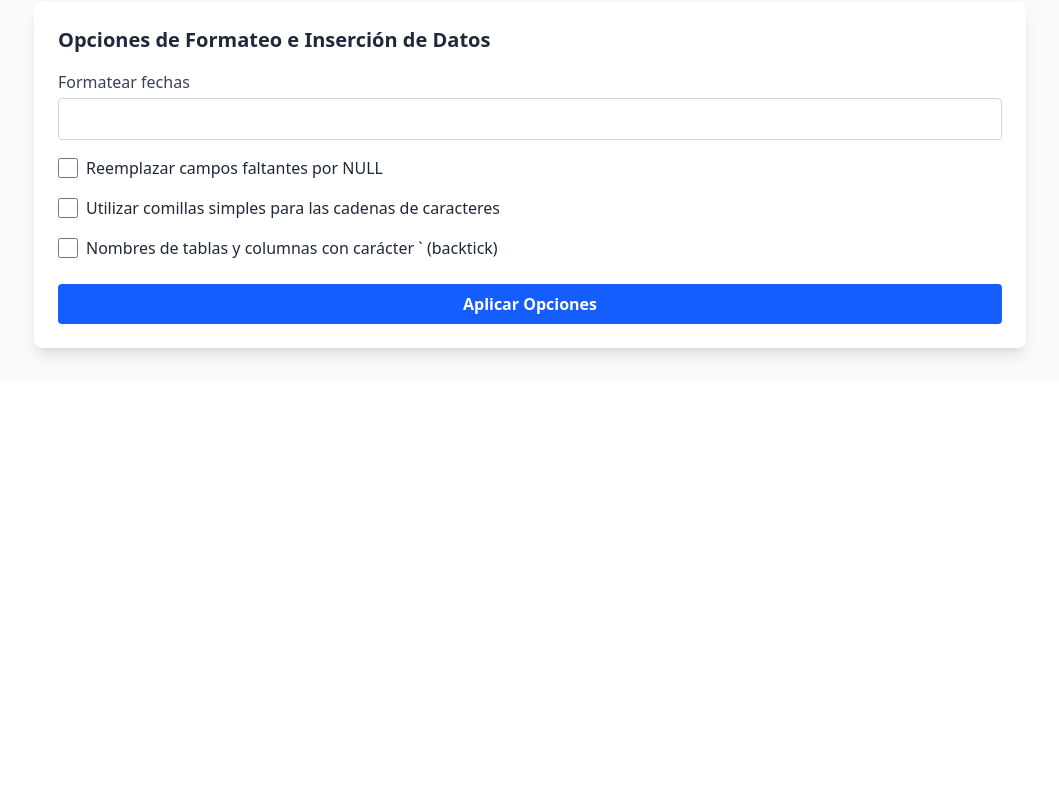
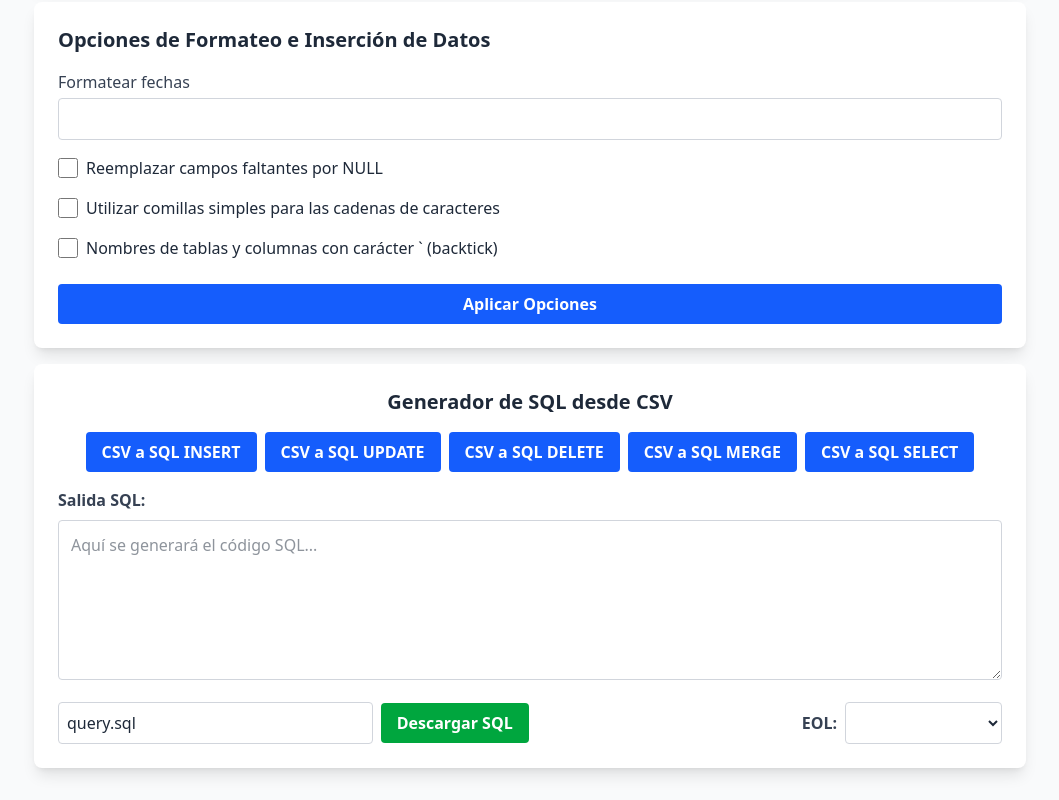
Before and after one commit to Fhernd/proy10_convertidor_csv_sql, a Vue app: page / in a window 1280 px wide. Shown: the part 2425-3225 px from the top of the page, without its empty margins (110-1169 px from the left). Before the commit the page ends 2805 px from the top, so only its background shows below. Built offline with nearby package versions, Linux system fonts and the light colour scheme; the HTML template or start-up script is replaced by a standard one.

Commit message:
Uso del componente SalidaSQL. Modificación de los controles de la tercera fila de ese componente.

```diff
--- a/src/App.vue
+++ b/src/App.vue
@@ -47,6 +47,8 @@
       <OpcionesInsert />
 
       <OpcionesFormato />
+
+      <SalidaSQL />
     </main>
   </div>
 </template>
@@ -60,6 +62,7 @@ import OpcionesSalida from "./components/OpcionesSalida.vue";
 import OpcionesSalidaTabla from "./components/OpcionesSalidaTabla.vue";
 import OpcionesInsert from "./components/OpcionesInsert.vue";
 import OpcionesFormato from "./components/OpcionesFormato.vue";
+import SalidaSQL from "./components/SalidaSQL.vue";
 </script>
 
 <style scoped>
--- a/src/components/SalidaSQL.vue
+++ b/src/components/SalidaSQL.vue
@@ -4,8 +4,7 @@
 
         <!-- First Row: Buttons -->
         <div class="flex flex-wrap justify-center gap-2 mb-4">
-            <button v-for="(option, index) in sqlOptions" :key="index"
-                @click="generateSQL(option.type)"
+            <button v-for="(option, index) in sqlOptions" :key="index" @click="generateSQL(option.type)"
                 class="bg-blue-600 hover:bg-blue-700 text-white font-bold py-2 px-4 rounded">
                 {{ option.label }}
             </button>
@@ -20,21 +19,23 @@
         </div>
 
         <!-- Third Row: File Name, Download Button, EOL Selector -->
-        <div class="flex flex-wrap justify-between items-center gap-2">
+        <div class="flex flex-wrap items-center gap-2">
             <input v-model="fileName" type="text" placeholder="Nombre del archivo de salida"
                 class="p-2 border border-gray-300 rounded w-1/3 focus:ring focus:ring-blue-200">
 
-            <button @click="downloadSQL"
-                class="bg-green-600 hover:bg-green-700 text-white font-bold py-2 px-4 rounded">
+            <button @click="downloadSQL" class="bg-green-600 hover:bg-green-700 text-white font-bold py-2 px-4 rounded">
                 Descargar SQL
             </button>
 
-            <select v-model="eolType"
-                class="p-2 border border-gray-300 rounded focus:ring focus:ring-blue-200">
-                <option value="\n">LF (Unix/Linux)</option>
-                <option value="\r\n">CRLF (Windows)</option>
-                <option value="\r">CR (Old Mac)</option>
-            </select>
+            <div class="flex items-center gap-2 ml-auto">
+                <label for="eol-select" class="font-bold text-gray-700">EOL:</label>
+                <select id="eol-select" v-model="eolType"
+                    class="p-2 border border-gray-300 rounded focus:ring focus:ring-blue-200">
+                    <option value="\n">LF (Unix/Linux)</option>
+                    <option value="\r\n">CRLF (Windows)</option>
+                    <option value="\r">CR (Old Mac)</option>
+                </select>
+            </div>
         </div>
     </div>
 </template>
```
